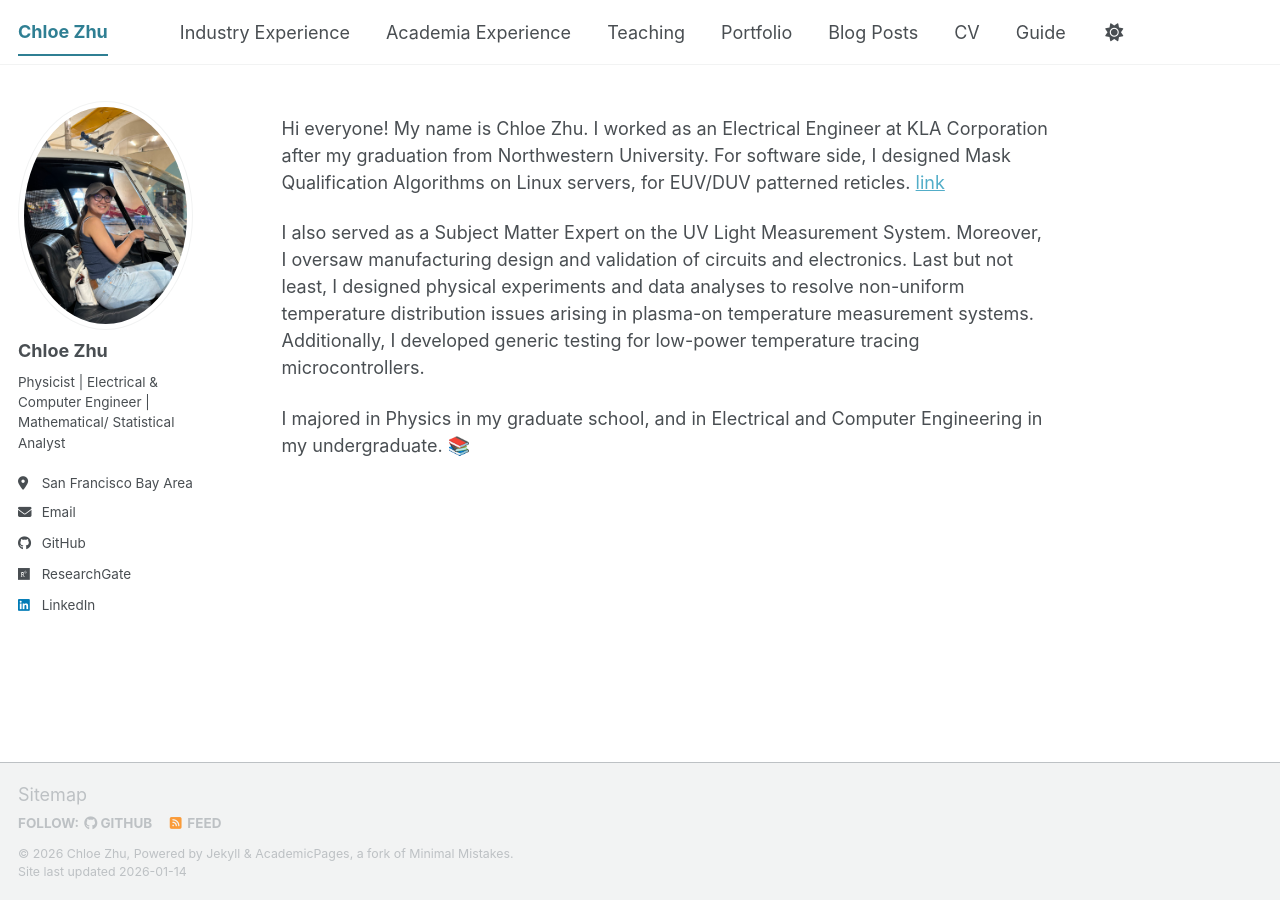
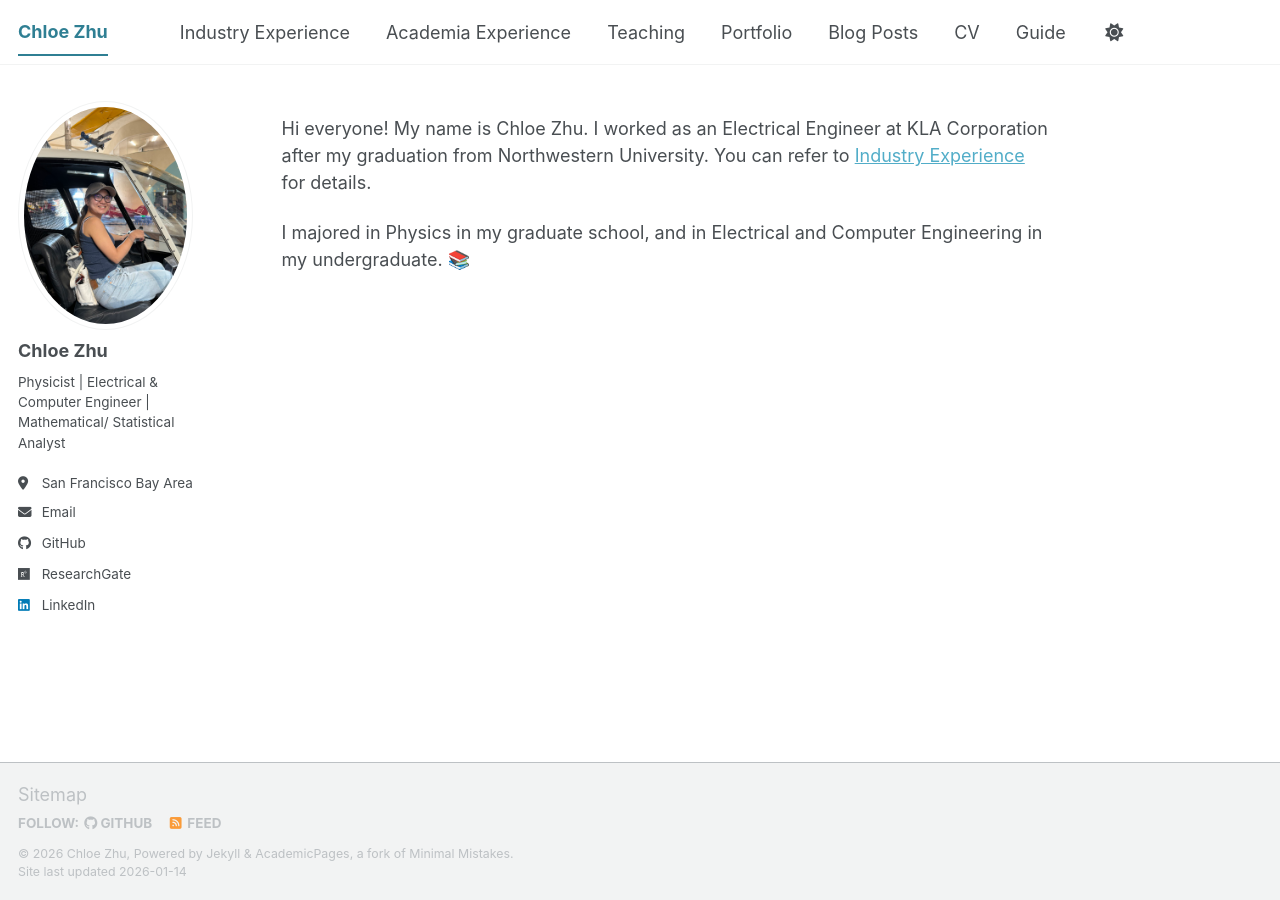
Before and after one commit to ChloeZhu1/ChloeZhu1.github.io, a Jekyll site: the page built from _pages/about.md, in a window 1280 px wide. Built offline with Jekyll 4.4.1, drawn with Linux system fonts in a browser that asks for light colours; a script bundle is joined from its source files by our own code; library files that are not in the unit come from our copies.

Commit message:
Update about.md

```diff
--- a/_pages/about.md
+++ b/_pages/about.md
@@ -7,9 +7,7 @@ redirect_from:
   - /about.html
 ---
 
-Hi everyone! My name is Chloe Zhu. I worked as an Electrical Engineer at KLA Corporation after my graduation from Northwestern University. For software side, I designed Mask Qualification Algorithms on Linux servers, for EUV/DUV patterned reticles. [link](https://academicpages.github.io/files/bibtex1.bib)
-
-I also served as a Subject Matter Expert on the UV Light Measurement System. Moreover, I oversaw manufacturing design and validation of circuits and electronics. Last but not least, I designed physical experiments and data analyses to resolve non-uniform temperature distribution issues arising in plasma-on temperature measurement systems. Additionally, I developed generic testing for low-power temperature tracing microcontrollers.
+Hi everyone! My name is Chloe Zhu. I worked as an Electrical Engineer at KLA Corporation after my graduation from Northwestern University. You can refer to [Industry Experience](\Industry Experience) for details.
 
 
 
```
